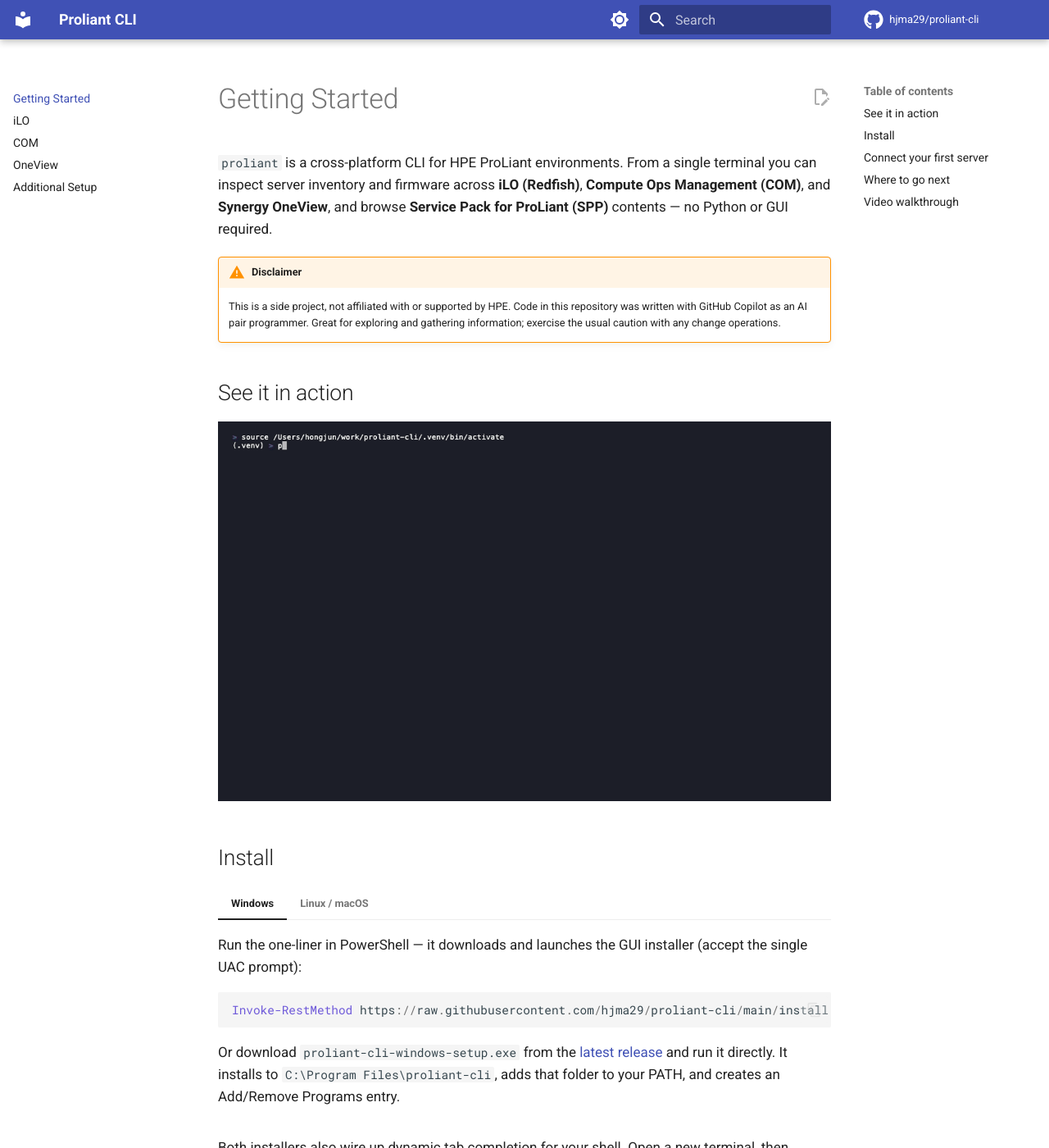
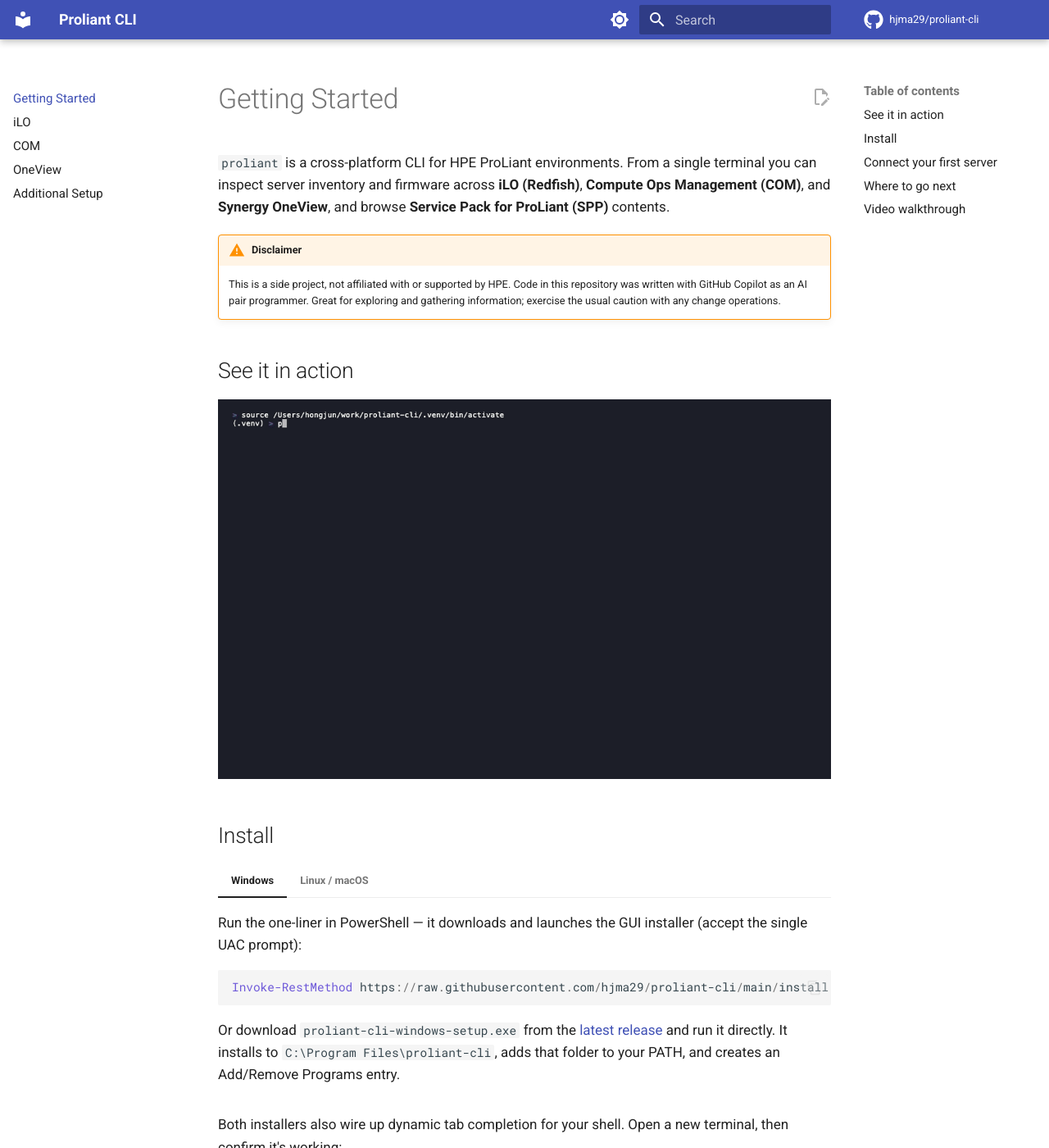
Before and after one commit to hjma29/proliant-cli, an MkDocs documentation site: the page built from docs/index.md, in a window 1280 px wide and 1400 px high. Shown: the whole window at 82% size. Built offline with MkDocs 1.6.1 and Material for MkDocs 9.7.7, drawn with Linux system fonts in a browser that asks for light colours; comment, search, counter and statistics services are not loaded.

Commit message:
docs: bump nav/TOC font size, trim 'no Python or GUI' phrasing
- Increase left page-nav and right table-of-contents font size one step
  (0.7rem -> 0.75rem) to match the earlier body-text bump.
- Drop the 'no Python required' / 'without opening a browser or logging
  into a GUI' phrasing from the README intro and docs Getting Started page.

Co-authored-by: Copilot <223556219+Copilot@users.noreply.github.com>

```diff
--- a/docs/index.md
+++ b/docs/index.md
@@ -8,8 +8,7 @@ description: Install proliant and connect it to your iLO, COM, or OneView enviro
 `proliant` is a cross-platform CLI for HPE ProLiant environments. From a single
 terminal you can inspect server inventory and firmware across **iLO
 (Redfish)**, **Compute Ops Management (COM)**, and **Synergy OneView**, and
-browse **Service Pack for ProLiant (SPP)** contents — no Python or GUI
-required.
+browse **Service Pack for ProLiant (SPP)** contents.
 
 !!! warning "Disclaimer"
     This is a side project, not affiliated with or supported by HPE. Code in
--- a/docs/stylesheets/extra.css
+++ b/docs/stylesheets/extra.css
@@ -25,3 +25,11 @@
 .md-grid {
   max-width: 70rem;
 }
+
+/*
+ * Bump the left page-nav and right table-of-contents panels up one size too.
+ * Both share the same .md-nav base rule. Material default is 0.7rem.
+ */
+.md-nav {
+  font-size: 0.75rem;
+}
```
Also changed, not shown: README.md (+1 -1 lines).
